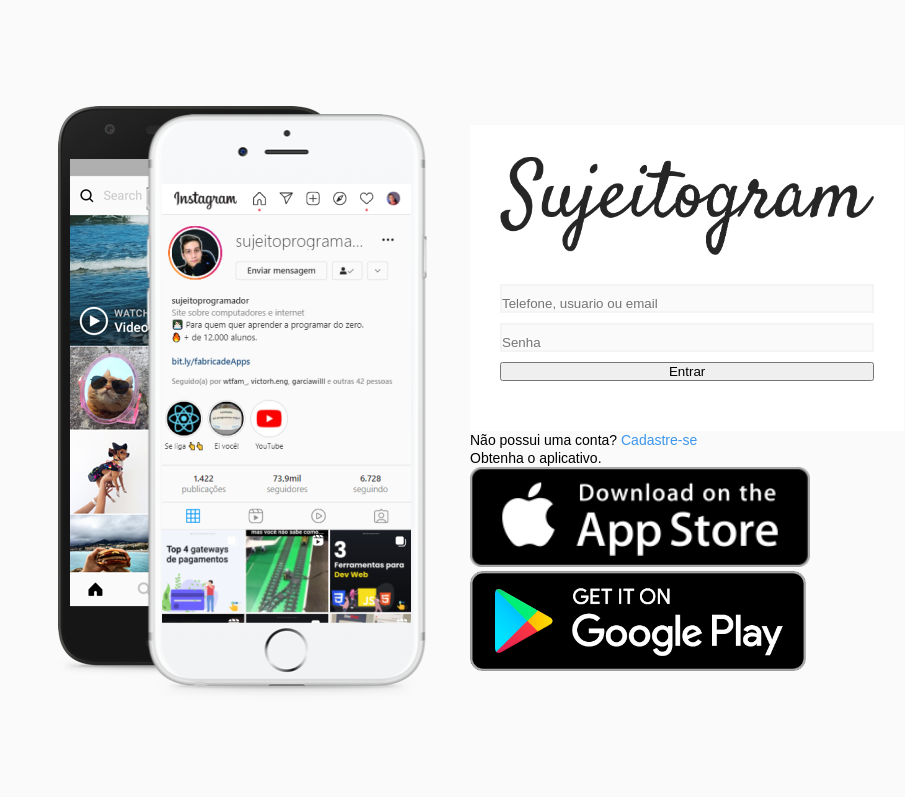
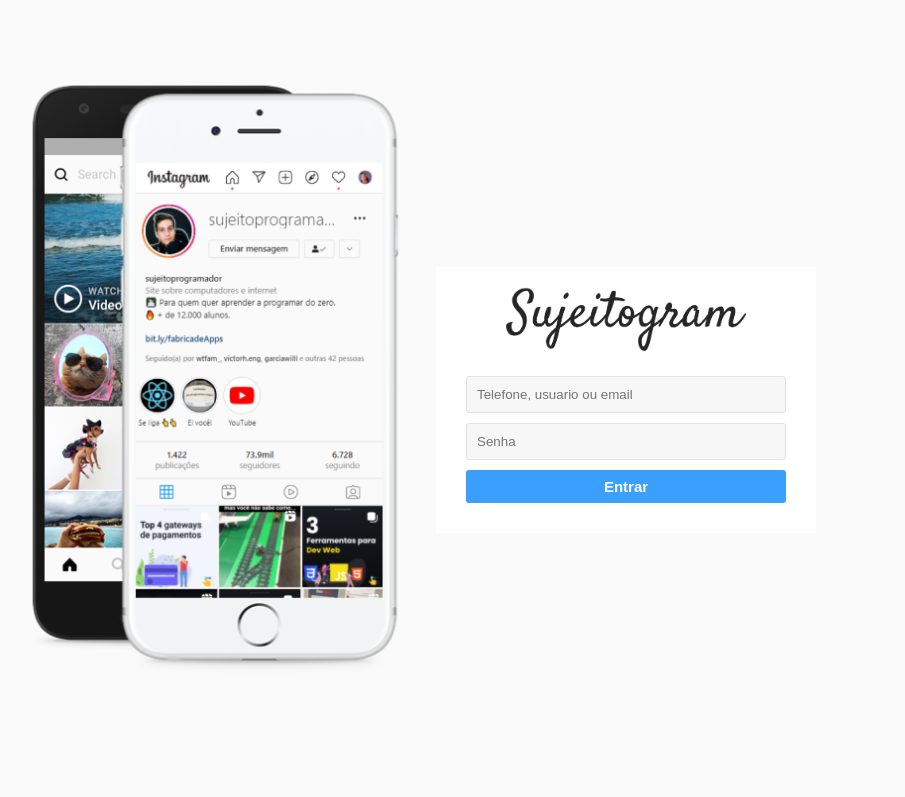
Before and after one commit to JuahnAmorim/projeto_instagram, a plain HTML site: page code/index.html in a window 1280 px wide. Shown: the top 797 px of the page, without its empty margins (224-1129 px from the left). Drawn offline with Linux system fonts and the light colour scheme.

Commit message:
fix: adicionado bloco de login

```diff
--- a/code/index.html
+++ b/code/index.html
@@ -12,25 +12,20 @@
 
         <div class="container">
 
-            <div class="column_left">
+            <div class="column left">
                 <div class="main">
-                    <img src="../assets/main-foto.png" alt="Instagram">
                 </div>
             </div>
 
-            <div class="column_right">
-                    <div class="primeiro_quadro">
-                        <img src="../assets/logo.png" alt="">
-                        <form>
-                            <input class="campo" type="text" name="usuario" id="usuario" placeholder="Telefone, usuario ou email">
-                            <input class="campo" type="password" name="senha" id="senha" placeholder="Senha">
-                            <input type="submit" value="Entrar" class="botao">
-                        </form>
-                    </div>
-                    <p id="segundo_quadro">Não possui uma conta? <a href="cadastro.html">Cadastre-se</a></p>
-                    <p>Obtenha o aplicativo.</p>
-                    <img src="../assets/appstore.png" alt="appstore" sizes="width:100px">
-                    <img src="../assets/googleplay.png" alt="googleplay">
+            <div class="column right">
+                <div class="bloco">
+                    <img src="../assets/logo.png" alt="">
+                    <form>
+                        <input class="dados" type="text" name="user" id="user" placeholder="Telefone, usuario ou email">
+                        <input class="dados" type="password" name="senha" id="senha" placeholder="Senha">
+                        <input class="entrar" type="submit" value="Entrar">
+                    </form>
+                </div>
             </div>
 
         </div>
--- a/code/style.css
+++ b/code/style.css
@@ -31,29 +31,60 @@
     align-items: center;
 }
 
-.primeiro_quadro{
-    background-color: white;
-    padding: 30px;
+.column{
+    flex-grow: 1;
+    width: 50%;
 }
 
-.primeiro_quadro form{
+.left{
+    background-image: url("../assets/main-foto.png");
+    background-size: 450px;
+    background-repeat: no-repeat;
+    background-position: center;
+    height: 600px;
+    margin-bottom: 50px;
+}
+
+.right{
+    padding-left: 20px;
+    height: 600px;
+    align-content: center;
+}
+
+.bloco{
     display: flex;
     flex-direction: column;
-    width: 100%;
-    padding: 20px 0px;
+    background-color: white;
 }
 
-.campo{
-    background-color: #fafafa;
-    margin: 5px 0px;
-    padding-top: 10px;
-    border: #f5f4f4 solid 2px;
+.bloco img{
+    margin: 20px 70px;
 }
 
-.botao{
-    margin-top: 5px;
+.bloco form{
+    display: flex;
+    flex-direction: column;
+    margin-left: 25px;
+    margin-right: 25px;
+    margin-bottom: 30px;
 }
 
-.column_right img{
-    height: 100px;
+.dados{
+    background-color: rgb(247, 247, 247);
+    border: 0.5px solid rgb(226, 226, 226);
+    border-radius: 3px;
+    margin: 5px;
+    padding: 10px;
 }
+
+.entrar{
+    background-color: #3b9ffd;
+    border: none;
+    border-radius: 3px;
+    margin: 5px;
+    margin-bottom: 0px;
+    padding: 8px;
+    color: white;
+    font-weight: bold;
+    font-size: 15px;
+}
```
